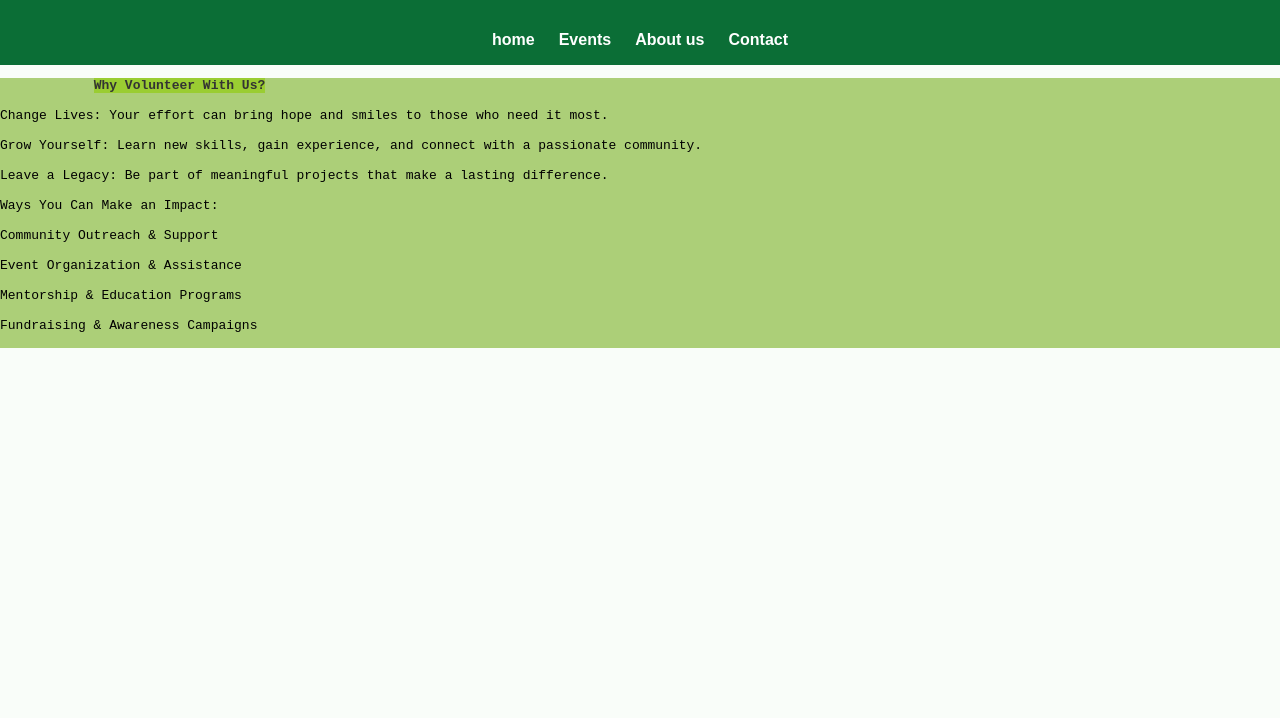
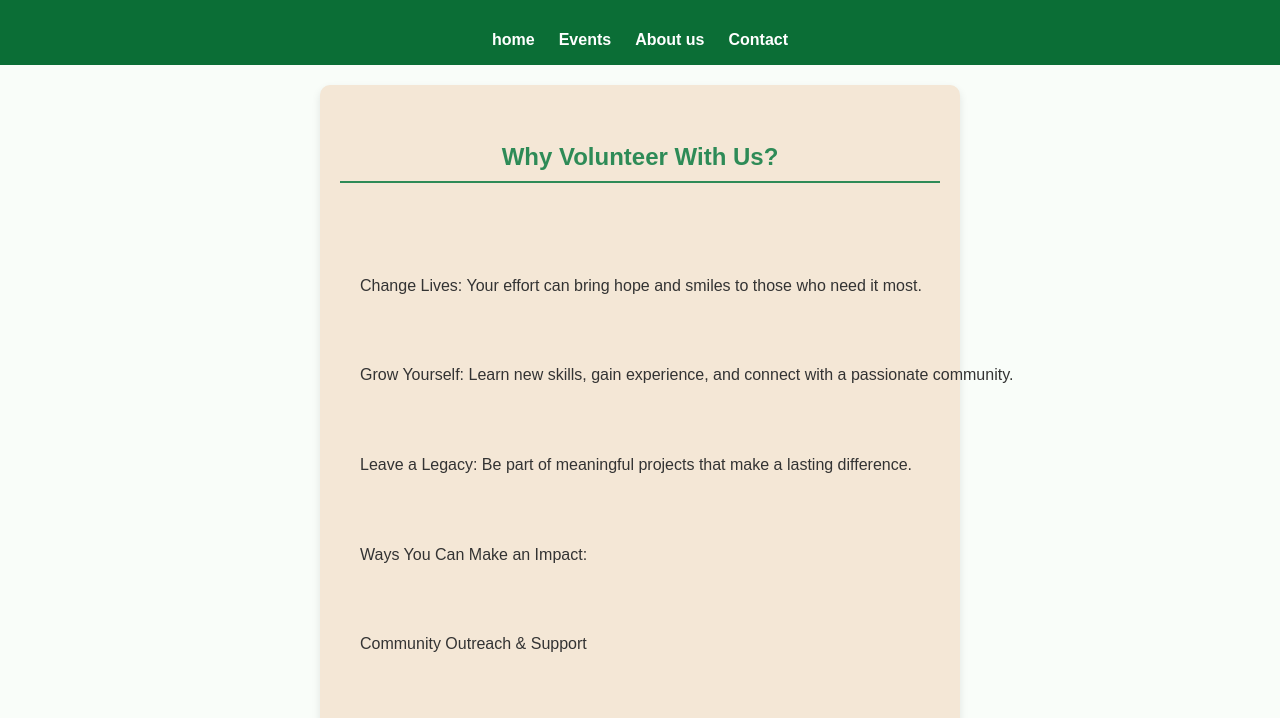
Before and after one commit to nirmiti-nagrare/Team-InnovateHer-s, a plain HTML site: page volunteer.html in a window 1280 px wide. Shown: the part 56-774 px from the top of the page. Drawn offline with Linux system fonts and the light colour scheme.

Commit message:
volunteer trial

```diff
--- a/style.css
+++ b/style.css
@@ -132,12 +132,33 @@ body {
   }
 
   /*VOLUNTEER SECTION*/
-  .volun{
-    background-color: yellowgreen;
+  .volunmatter {
+    background-color:rgb(244, 231, 214 ); /* A light, calming blue */
+    padding: 20px;
+    margin: 20px auto;
+    max-width: 600px;
+    border-radius: 10px;
+    box-shadow: 0 4px 8px rgba(0,0,0,0.1);
+    font-family: sans-serif;
     color: #333;
-  }
-  .volunmatter{
-    background-color: rgb(172, 207, 120);
-    color: black;
+}
 
- }
+
+.volun {
+    color: #2e8b57;
+    text-align: center;
+    border-bottom: 2px solid #2e8b57;
+    padding-bottom: 10px;
+}
+
+
+.unordered li {
+    line-height: 1.6;
+    margin-bottom: 10px;
+}
+
+
+.unordered {
+    list-style-type: none; /* Removes the default bullet points */
+    padding-left: 20px;
+}
--- a/volunteer.html
+++ b/volunteer.html
@@ -19,23 +19,25 @@
         </nav>
         </header>
         <pre class="volunmatter">
-            <b class="volun">Why Volunteer With Us?</b>
+            <h2 class="volun">Why Volunteer With Us?</h2>
+<ul class="unordered">
+    <li>Change Lives: Your effort can bring hope and smiles to those who need it most.</li>
 
-Change Lives: Your effort can bring hope and smiles to those who need it most.
+    <li>Grow Yourself: Learn new skills, gain experience, and connect with a passionate community.</li>
 
-Grow Yourself: Learn new skills, gain experience, and connect with a passionate community.
+    <li>Leave a Legacy: Be part of meaningful projects that make a lasting difference.</li>
 
-Leave a Legacy: Be part of meaningful projects that make a lasting difference.
+    <li>Ways You Can Make an Impact:</li>
 
-Ways You Can Make an Impact:
+    <li>Community Outreach & Support</li>
 
-Community Outreach & Support
+    <li>Event Organization & Assistance</li>
 
-Event Organization & Assistance
+    <li>Mentorship & Education Programs</li>
 
-Mentorship & Education Programs
+    <li>Fundraising & Awareness Campaigns</li>
+</ul>
 
-Fundraising & Awareness Campaigns
         </pre>
 </body>
 </html>
```
Also changed, not shown: contact.html (+0 -12 lines).
